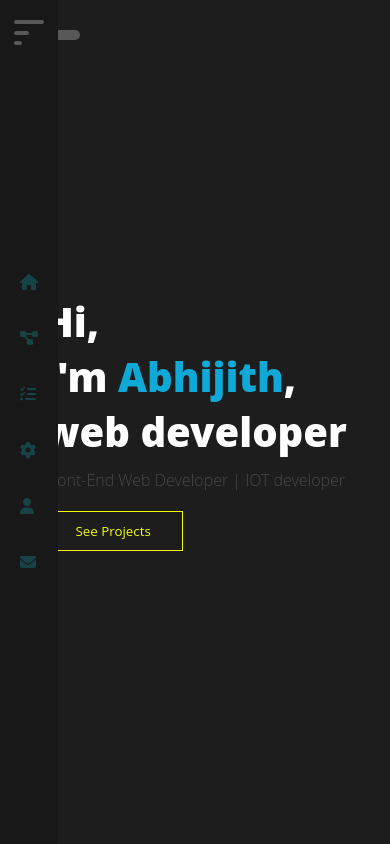
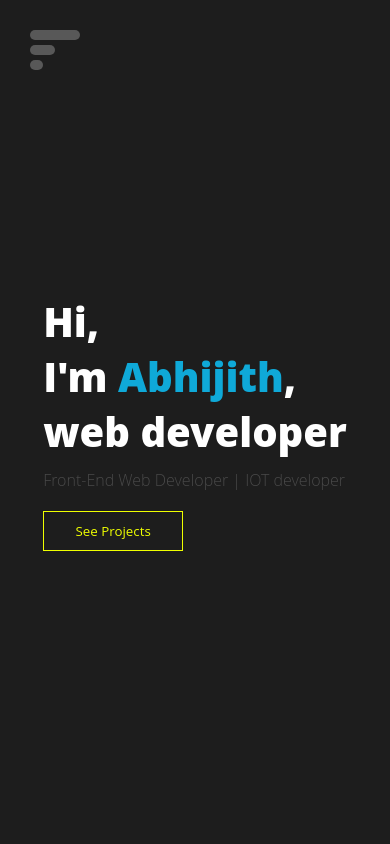
Before and after one commit to abhijith452/forgottentale.github.io, a React (Create React App) app: page / in a window 390 px wide. Shown: the top 844 px of the page. Built offline with nearby package versions, Linux system fonts and the light colour scheme.

Commit message:
Resposive

```diff
--- a/src/App.js
+++ b/src/App.js
@@ -1,4 +1,4 @@
-import React from 'react';
+import React,{useState} from 'react';
 import Home from './components/Home';
 import Projects from './components/Project';
 import Positions from './components/Position';
@@ -7,16 +7,31 @@ import Contact from './components/Contact'
 import Menu from './menu'
 import './components/css/App.css';
 import About from './components/About';
+import Mobilemenu from './MobileMenu'
 
 function App() {
+  const [mobile,setMobile] = useState({
+    open : false
+  });
+
+  function toggle(){
+   setMobile((prevState)=>{
+     return({open : !prevState.open})
+   })
+   console.log(mobile.open)
+  }
   return (
-    <div className="App">
-        <button className="hamburger mobile">
+    <div className="App" id="App">
+      <div>
+        <button className="hamburger mobile" onClick={toggle}>
         <div className="toggle_div"></div>
         <div className="toggle_div"></div>
         <div className="toggle_div"></div>
+
     </button>
+    </div>
     <Menu />
+    <Mobilemenu  open={mobile.open} callback={toggle}/>
     <Content/>
 
     </div>
--- /dev/null
+++ b/src/MobileMenu.js
@@ -0,0 +1,41 @@
+import React,{useEffect,useState} from 'react';
+import {Link} from 'react-scroll';
+
+function MenuMoblie(props) {
+
+
+
+var display = {display:"none",width:"100%"};
+var home,skills,projects,pos,about,contact;
+
+console.log(props.open)
+  if(props.open===true)
+  {
+    display = {display:"flex",width:"100%"}
+    home = <p>Home</p>
+    skills = <p>Skills</p>
+    projects = <p>Projects</p>
+    pos = <p>Positions</p>
+    about = <p>About</p>
+    contact = <p>Contact Me</p>
+
+  }
+  return (
+    <div className="Menu Menu_mobile"style={display}>
+
+      <ul>
+  <li><Link to="Home" smooth={true} duration={800}  onClick={props.callback}><i className="fas fa-home fa-1x"></i>{home}</Link></li>
+  <li><Link to="Projects" smooth={true} duration={800}  onClick={props.callback}><i className="fas fa-project-diagram fa-1x" ></i>{projects}</Link></li>
+  <li><Link to="Positions" smooth={true} duration={800}  onClick={props.callback}><i className="fas fa-tasks fa-1x" ></i>{pos}</Link></li>
+          <li><Link to="Skills" smooth={true} duration={800}  onClick={props.callback}><i className="fas fa-cog fa-1x" ></i>{skills}</Link></li>
+  <li><Link to="About" smooth={true} duration={800}  onClick={props.callback}><i className = "fas fa-user fa-1x" ></i>{about}</Link></li>
+          <li><Link to="Contact" smooth={true} duration={800}  onClick={props.callback}><i className="fas fa-envelope fa-1x" ></i>{contact}</Link></li>
+
+      </ul>
+      <div className="spacer"></div>
+
+    </div>
+  );
+}
+
+export default MenuMoblie;
--- a/src/index.css
+++ b/src/index.css
@@ -115,11 +115,11 @@ span{
     flex-direction: row;
     justify-content: center;
 
+  }*/
+  .Menu{
+    width: 100%;
+    display: none;
   }
-  .Menu{
-    width: 100ch;
-    height: auto;
-  } */
 
   .mobile{
     width: 50px;
@@ -133,7 +133,9 @@ span{
     background-color: #1D1D1D;
     border: none;
     outline: none;
+    z-index: 1;
   }
+
   .mobile .toggle_div{
     width: 50px;
     height: 10px;
--- a/src/menu.js
+++ b/src/menu.js
@@ -15,7 +15,6 @@ function Menu() {
 var width = {width:"auto"};
 var home,skills,projects,pos,about,contact;
 
-
   if(open.open===true)
   {
     width = {width:"200px"}
@@ -28,7 +27,7 @@ var home,skills,projects,pos,about,contact;
 
   }
   return (
-    <div className="Menu" onClick={toggle} style={width}>
+    <div className="Menu" onClick={toggle} style={width} id="menu">
       <button className="hamburger">
         <div className="toggle_div"></div>
         <div className="toggle_div"></div>
```
